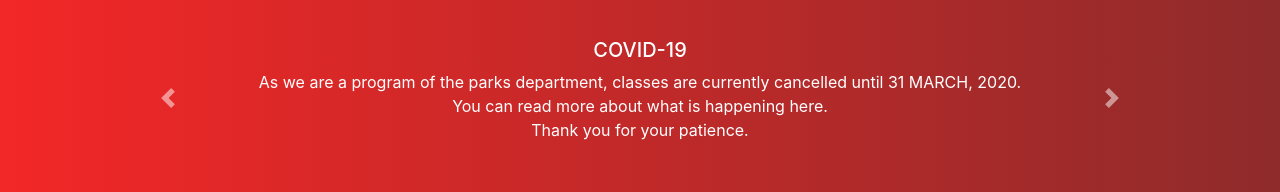
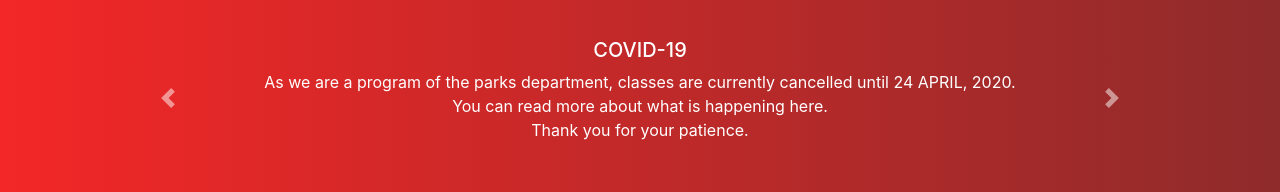
Before and after one commit to tkmarsten/kendo-websites, a plain HTML site: page kentkendo/index.html in a window 1280 px wide. Shown: the part 700-892 px from the top of the page. Drawn offline with nearby package versions, Linux system fonts and the light colour scheme.

Commit message:
Updated announcements

```diff
--- a/kentkendo/index.html
+++ b/kentkendo/index.html
@@ -76,7 +76,7 @@
                 <div class="carousel-inner" role="listbox">
                     <div class="carousel-item active p-4">
                         <h5>COVID-19</h5>
-                        <p>As we are a program of the parks department, classes are currently cancelled until 31 MARCH, 2020.<br>
+                        <p>As we are a program of the parks department, classes are currently cancelled until 24 APRIL, 2020.<br>
                             You can read more about what is happening <a style="color: white" href="https://www.kentwa.gov/residents/public-safety/covid-19-updates">here</a>.<br>
                             Thank you for your patience.</p>
                     </div>
```
